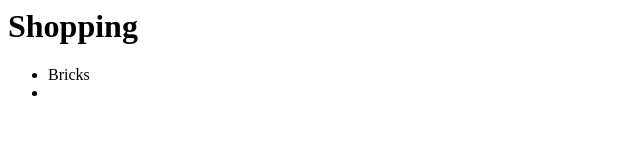
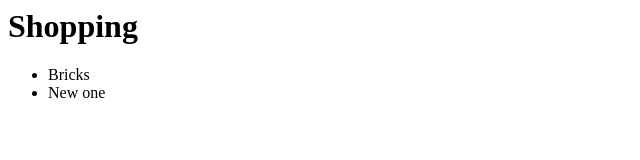
Before and after one commit to nrsthilaire/ds-component-counter, a plain HTML site: page index.html in a window 1280 px wide. Shown: the full height of the page, 0-640 px from the left. Drawn offline with Linux system fonts and the light colour scheme.

Commit message:
Update index.html

```diff
--- a/index.html
+++ b/index.html
@@ -1,5 +1,5 @@
 <h1>Shopping</h1>
 <ul>
 	<li>Bricks</li>
-	<li>
+	<li>New one</li>
 </ul>
```
